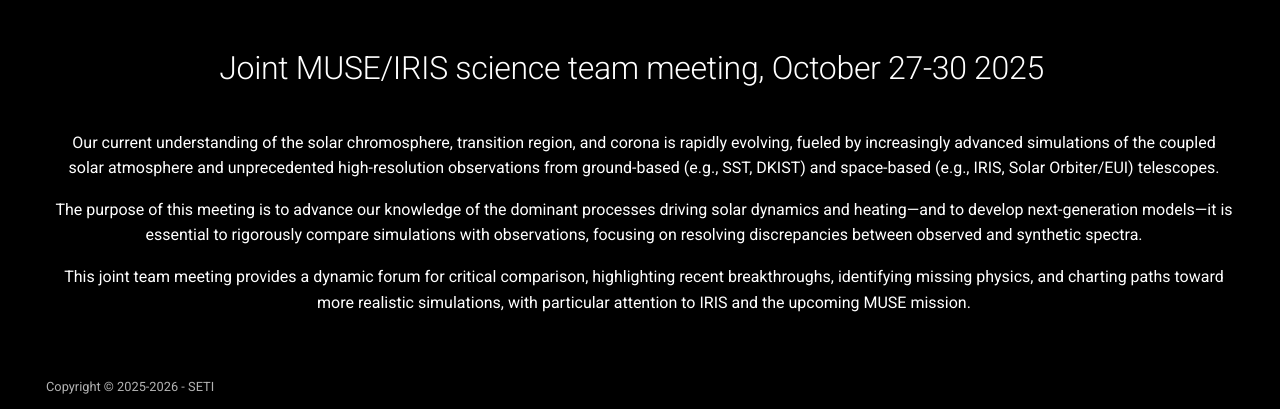
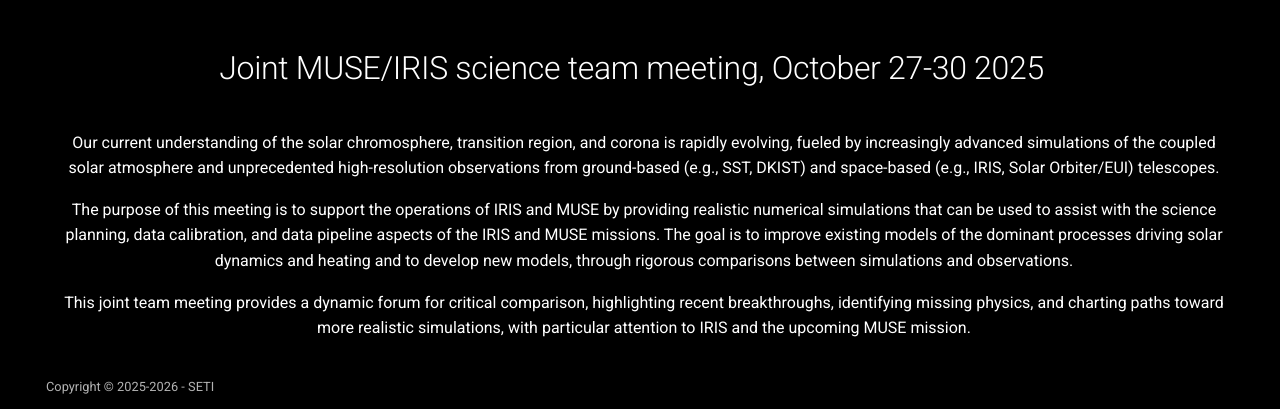
Before and after one commit to LM-SAL/iris_muse_team_meeting, an MkDocs documentation site: the page built from docs/index.md, in a window 1280 px wide and 989 px high, cut to the strip 580-989 px from the top of the window. Built offline with MkDocs 1.6.1 and Material for MkDocs 9.7.7, drawn with Linux system fonts in a browser that asks for light colours.

```diff
--- a/docs/index.md
+++ b/docs/index.md
@@ -6,6 +6,6 @@
 
 Our current understanding of the solar chromosphere, transition region, and corona is rapidly evolving, fueled by increasingly advanced simulations of the coupled solar atmosphere and unprecedented high-resolution observations from ground-based (e.g., SST, DKIST) and space-based (e.g., IRIS, Solar Orbiter/EUI) telescopes.
 
-The purpose of this meeting is to advance our knowledge of the dominant processes driving solar dynamics and heating—and to develop next-generation models—it is essential to rigorously compare simulations with observations, focusing on resolving discrepancies between observed and synthetic spectra.
+The purpose of this meeting is to support the operations of IRIS and MUSE by providing realistic numerical simulations that can be used to assist with the science planning, data calibration, and data pipeline aspects of the IRIS and MUSE missions. The goal is to improve existing models of the dominant processes driving solar dynamics and heating and to develop new models, through rigorous comparisons between simulations and observations.
 
 This joint team meeting provides a dynamic forum for critical comparison, highlighting recent breakthroughs, identifying missing physics, and charting paths toward more realistic simulations, with particular attention to IRIS and the upcoming MUSE mission.
```
